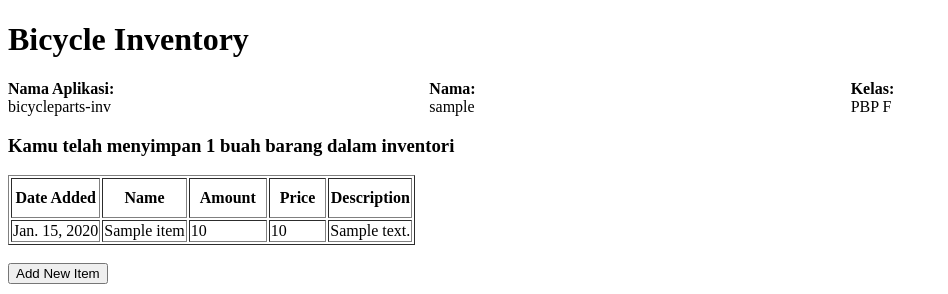
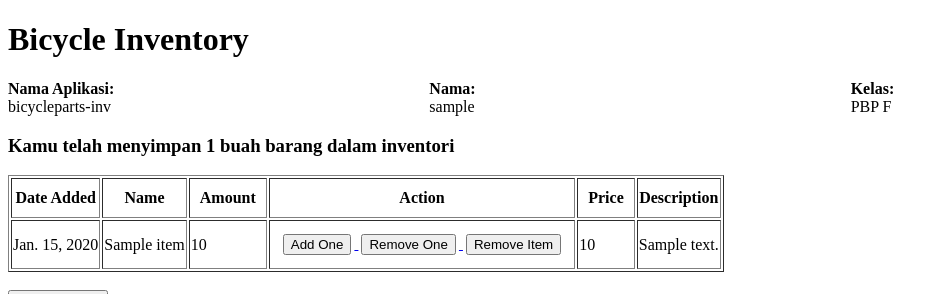
Before and after one commit to InhumanlyInsane/bicycleparts-inv, a Django app: page / in a window 1280 px wide. Shown: the top 294 px of the page, without its empty margins (0-948 px from the left). Run offline with Django 4.2, Linux system fonts and the light colour scheme; a user stored in the database is signed in; tables that the repository leaves empty hold one stand-in row (values such as "Sample post").

Commit message:
menerapkan bonus Tugas 4

```diff
--- a/main/templates/main.html
+++ b/main/templates/main.html
@@ -27,6 +27,7 @@
             <th>Date Added</th>
             <th>Name</th>
             <th style="padding: 10px">Amount</th>
+            <th>Action</th>
             <th style="padding: 10px">Price</th>
             <th>Description</th>
         </tr>
@@ -38,6 +39,25 @@
                 <td>{{item.date_added}}</td>
                 <td>{{item.name}}</td>
                 <td>{{item.amount}}</td>
+                <td style="text-align: center; padding: 10px;">
+                    <a href="{% url 'main:increment_amount' id=item.id %}">
+                        <button style="margin: 3px;">
+                            Add One
+                        </button>
+                    </a>
+
+                    <a href="{% url 'main:decrement_amount' id=item.id %}">
+                        <button style="margin: 3px;">
+                            Remove One
+                        </button>
+                    </a>
+
+                    <a href="{% url 'main:remove_item' id=item.id %}">
+                        <button style="margin: 3px;">
+                            Remove Item
+                        </button>
+                    </a>
+                </td>
                 <td>{{item.price}}</td>
                 <td>{{item.description}}</td>
             </tr>
--- a/main/urls.py
+++ b/main/urls.py
@@ -1,5 +1,5 @@
 from django.urls import path
-from main.views import show_main, create_item, show_xml, show_json, show_json_by_id, show_xml_by_id, register, login_user, logout_user
+from main.views import show_main, create_item, show_xml, show_json, show_json_by_id, show_xml_by_id, register, login_user, logout_user, increment_amount, decrement_amount, remove_item
 
 app_name = 'main'
 
@@ -12,5 +12,8 @@ urlpatterns = [
     path('json/<int:id>/', show_json_by_id, name='show_json_by_id'),
     path('register/', register, name='register'),
     path('login/', login_user, name='login'),
-    path('logout/', logout_user, name='logout')
+    path('logout/', logout_user, name='logout'),
+    path('increment-amount/<int:id>/', increment_amount, name='increment_amount'),
+    path('decrement-amount/<int:id>/', decrement_amount, name='decrement_amount'),
+    path('remove-item/<int:id>/', remove_item, name='remove_item')
 ]
--- a/main/views.py
+++ b/main/views.py
@@ -10,6 +10,7 @@ from django.contrib.auth.forms import UserCreationForm
 from django.contrib import messages
 from django.contrib.auth import authenticate, login, logout
 from django.contrib.auth.decorators import login_required
+from django.db.models import F
 
 @login_required(login_url='/login')
 # Create your views here.
@@ -87,3 +88,20 @@ def logout_user(request):
     response = HttpResponseRedirect(reverse('main:login'))
     response.delete_cookie('last_login')
     return response
+
+def increment_amount(request, id):
+    data = Item.objects.filter(user=request.user).get(id=id)
+    data.amount += 1
+    data.save()
+    return HttpResponseRedirect(reverse('main:show_main'))
+
+def decrement_amount(request,id):
+    data = Item.objects.filter(user=request.user).get(id=id)
+    data.amount -= 1
+    data.save()
+    return HttpResponseRedirect(reverse('main:show_main'))
+
+def remove_item(request, id):
+    data = Item.objects.filter(user=request.user).get(id=id)
+    data.delete()
+    return HttpResponseRedirect(reverse('main:show_main'))
--- a/templates/base.html
+++ b/templates/base.html
@@ -15,8 +15,8 @@
             }
 
             .info-container > div {
-                width: 100%; /* Adjust the width as needed */
-                margin-right: 1px; /* Add spacing between divs */
+                width: 100%;
+                margin-right: 1px;
             }
 
             .info-container h4,
```
